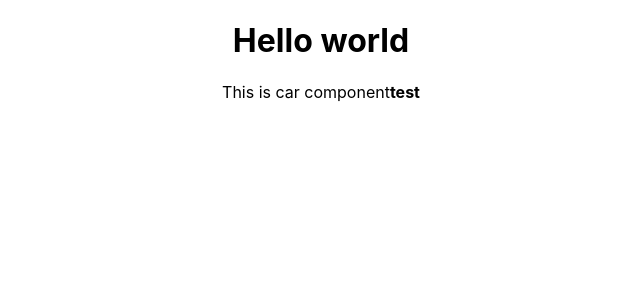
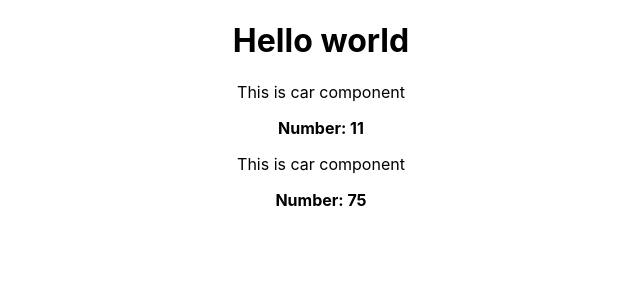
Before and after one commit to chaikovskyit/react-express, a React (Create React App) app: page / in a window 1280 px wide. Shown: the top 300 px of the page, without its empty margins (319-959 px from the left). Built offline with nearby package versions, Linux system fonts and the light colour scheme.

Commit message:
output dynamic data

```diff
--- a/src/App.js
+++ b/src/App.js
@@ -11,6 +11,7 @@
 		<div style={divStyle}>
 			<h1>Hello world</h1>
 			<Car />
+			<Car />
 		</div>
 	);
 }
--- a/src/Car/Car.jsx
+++ b/src/Car/Car.jsx
@@ -1,25 +1,10 @@
 import React from 'react';
-// example 1
-// function Car(){
-//   return(
-//     <div>This is car component</div>
-//   )
-// }
 
-// example 2
-// const Car = () => {
-// 	return <div>This is car component</div>;
-// };
-
-// example 3
-// const Car = () => <div>This is car component</div>;
-
-// export default Car;
-
-// example 4
 export default () => (
 	<div>
-		This is car component
-		<strong>test</strong>
+		<p>This is car component </p>
+		<p>
+			<strong>Number: {Math.round(Math.random() * 100)}</strong>
+		</p>
 	</div>
 );
```
